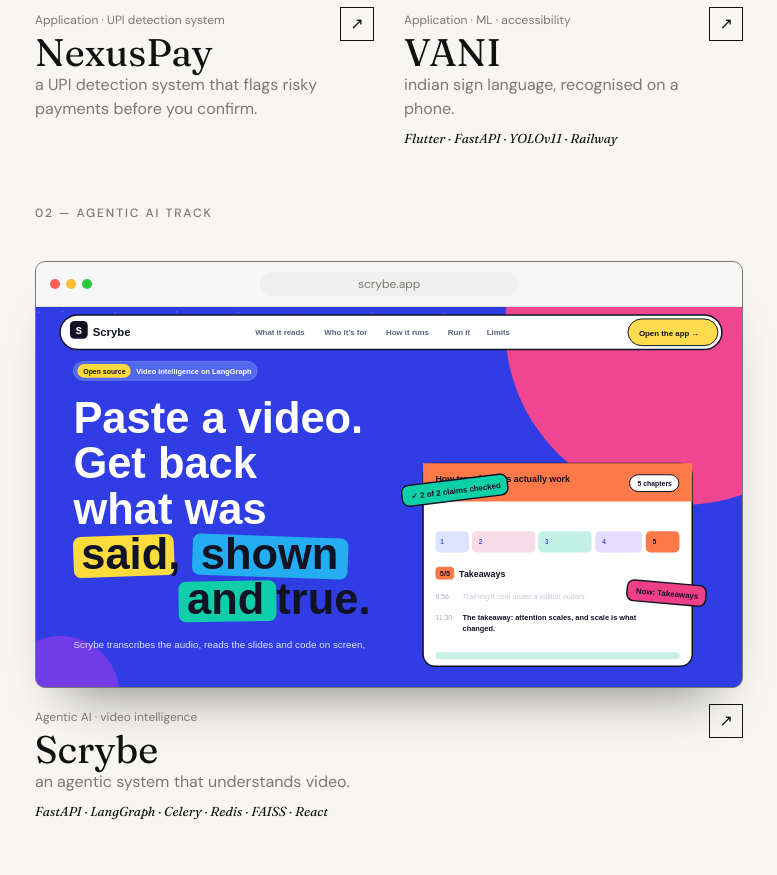
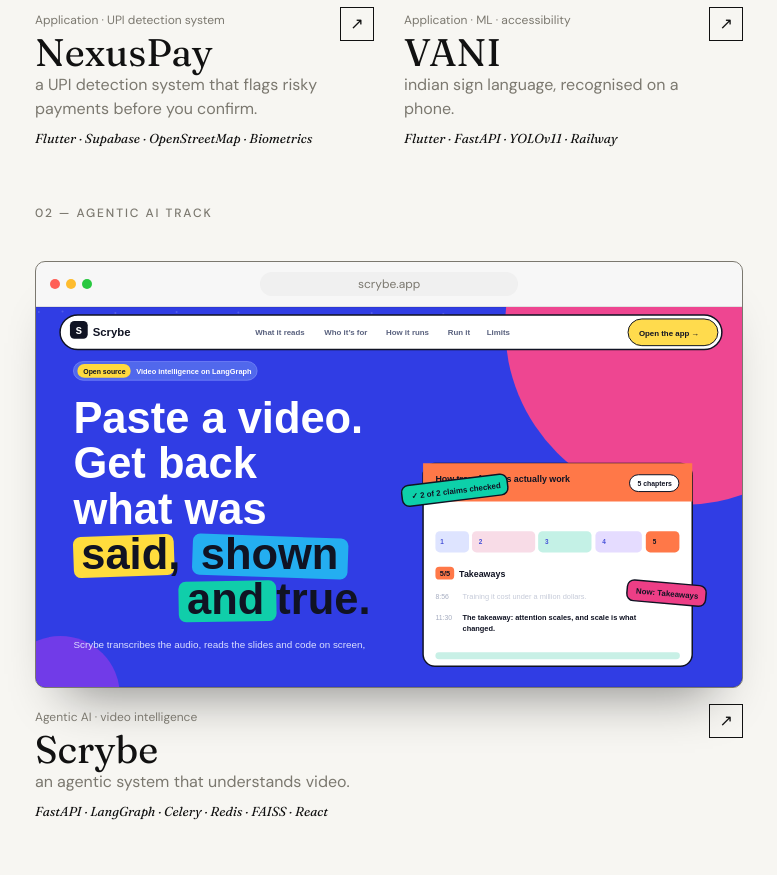
Before and after one commit to VisheshKamble/Portfolio, a React (Vite) app: page / in a window 1280 px wide. Shown: the part 9840-10715 px from the top of the page, without its empty margins (460-1237 px from the left). Built offline with nearby package versions, Linux system fonts and the light colour scheme.

Commit message:
Update src/details.jsx

```diff
--- a/src/details.jsx
+++ b/src/details.jsx
@@ -1,7 +1,9 @@
 import { projects as base } from './art.jsx'
+import { REPOS } from './links.js'
 // All project content. Two groups: 'apps' (shown in an iPhone) and 'agents' (shown as websites).
 // light: true  -> also featured on the light "Work" section. `site` = your live website URL (agents).
 // Screenshots: drop files into src/assets/shots/ named after `slug` (see README.txt there).
+// `code` is filled in from links.js (REPOS). Add a live URL to `site` and a "visit website" button appears.
 const svgOf = t => base.find(p => p.title === t)?.svg
 const nexus = <svg viewBox="0 0 120 120"><rect className="f" x="14" y="30" width="92" height="62" rx="12"/><path className="o" d="M14 52h92M28 72h24"/><circle className="y" cx="86" cy="72" r="9"/><path className="o" d="M40 22l10-8 10 8"/></svg>
 const D = [
@@ -9,7 +11,7 @@ const D = [
     blurb: 'a UPI detection system that flags risky payments before you confirm.',
     about: 'NexusPay is a UPI detection system built as a mobile app. Before a payment goes through it scores the risk, explains why, and lets you cancel; a fraud intelligence center keeps the alerts in one place.',
     points: ['pre-payment risk check: a risk score with a LOW / MEDIUM / HIGH label and plain-language reasons, e.g. a new receiver not in your contacts or an unknown device', 'Fraud Intelligence Center on the home screen: critical alerts such as a suspicious login attempt, with a security log to review', 'home shortcuts for Scan & Pay, Send Money, Heat Maps and Detect Fraud, plus an account security status card', 'dark, blue-accent UI from onboarding through to the payment warning sheet'],
-    stack: [], svg: nexus }, // TODO: add NexusPay's tech stack to `stack`
+    stack: ['Flutter', 'Supabase', 'OpenStreetMap', 'Biometrics'], svg: nexus },
   { slug: 'vani', group: 'apps', light: true, ac: '#2f6bff', title: 'VANI', kind: 'Application · ML · accessibility', status: 'deployed backend',
     blurb: 'indian sign language, recognised on a phone.',
     about: 'A Flutter app that recognises Indian Sign Language through the camera and turns it into text and speech, powered by a YOLOv11 model behind a FastAPI service deployed on Railway. It also carries an emergency alert centre, because accessibility tech should work when it matters most.',
@@ -36,6 +38,6 @@ const D = [
     points: ['multi-step agent graph orchestrated with LangGraph', 'web search through Tavily, fast inference through Groq', 'FastAPI backend, React front end', 'landing and app pages redesigned toward a dense layout with SVG icons and a fixed three-zone sidebar'],
     stack: ['LangGraph', 'FastAPI', 'Groq', 'Tavily', 'React'] },
 ]
-export const all = D.map(d => ({ ...d, svg: d.svg ?? svgOf(d.title) }))
+export const all = D.map(d => ({ ...d, code: REPOS[d.slug], svg: d.svg ?? svgOf(d.title) }))
 export const apps = all.filter(p => p.group === 'apps')
 export const agents = all.filter(p => p.group === 'agents')
```
